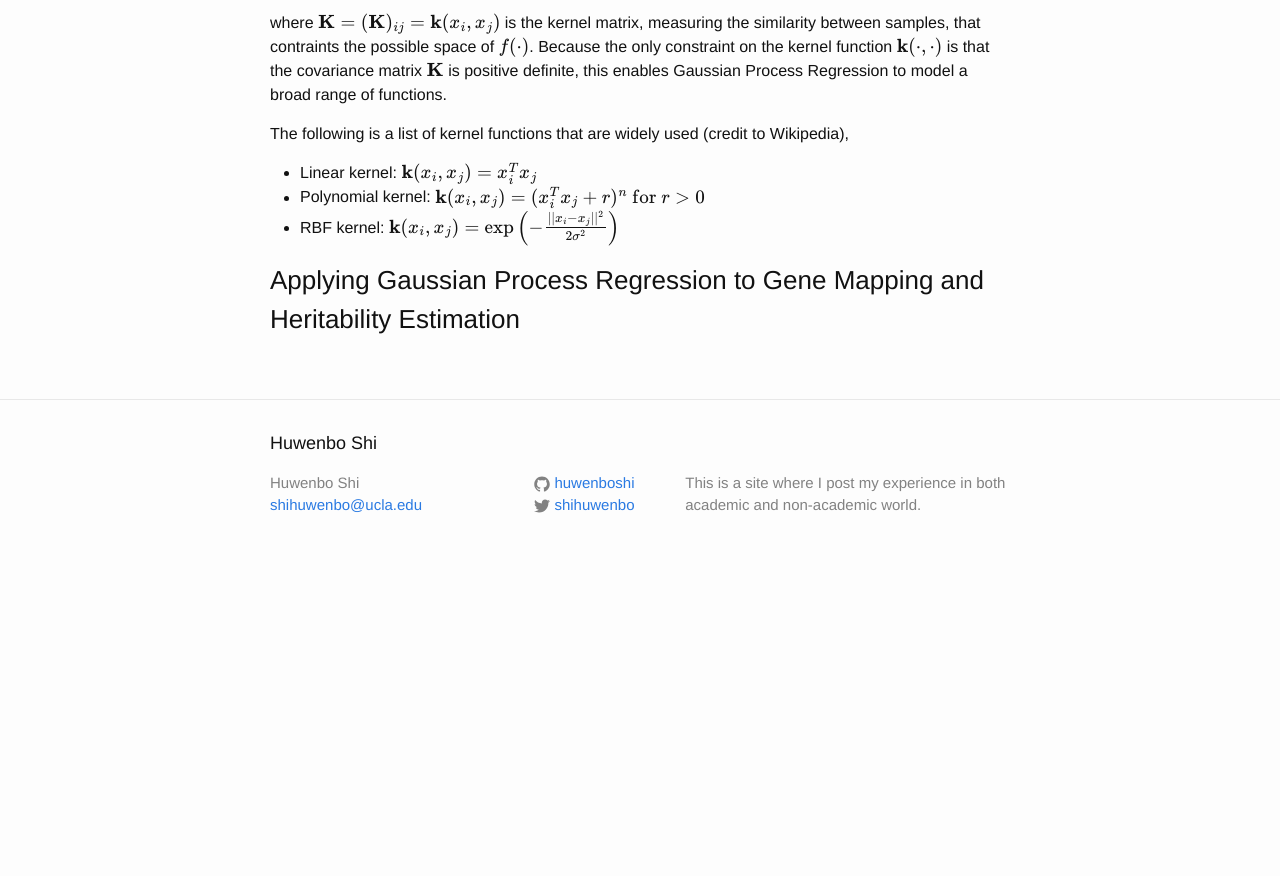
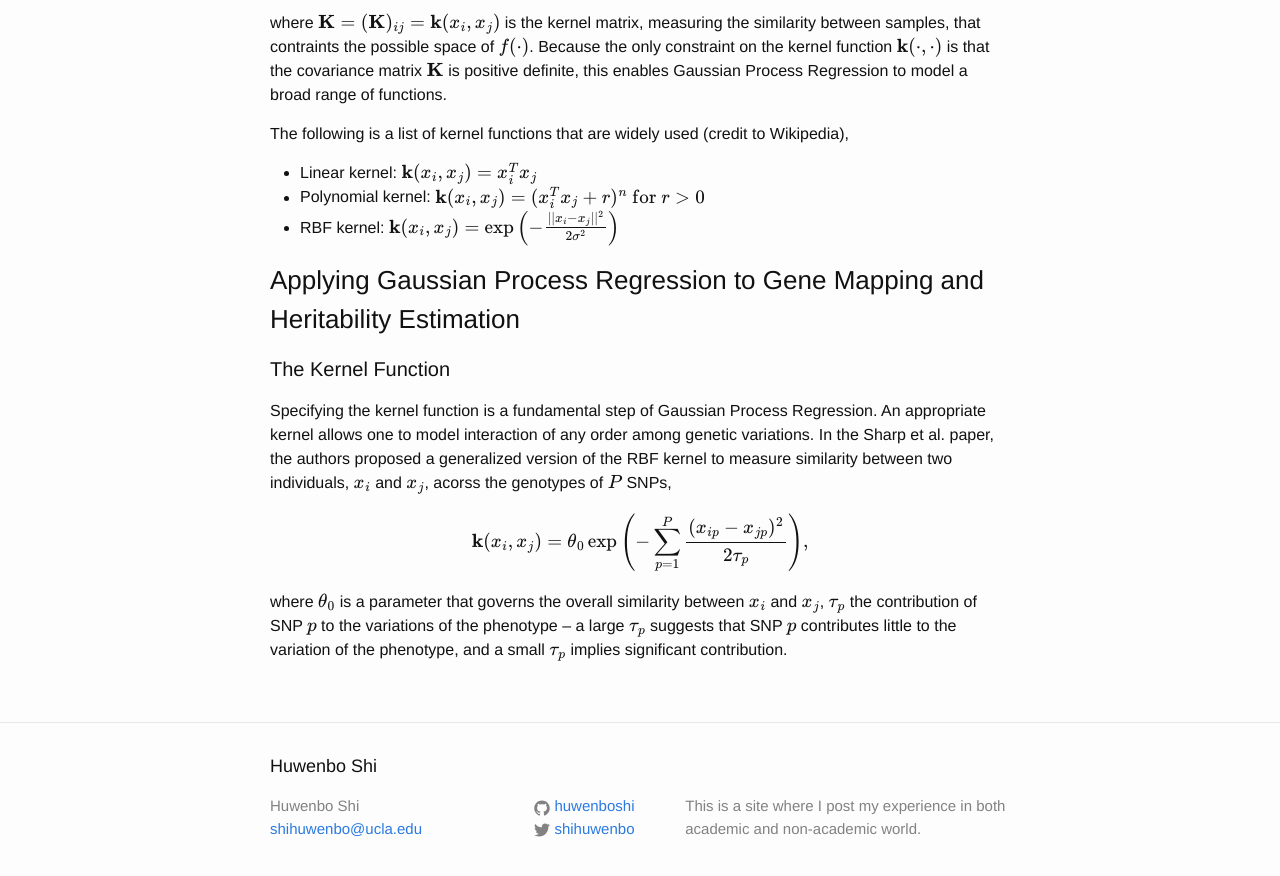
Before and after one commit to huwenboshi/huwenboshi.github.io, a Jekyll site: the page built from _posts/2017-02-06-heritability-via-gaussian-process-regression.markdown, in a window 1280 px wide and 900 px high, scrolled down 1750 px. Shown: the top 876 px of the window. Built offline with Jekyll 4.4.1, drawn with Linux system fonts in a browser that asks for light colours; formulas are drawn with MathJax 3; before the commit the page ends 2327 px from its top, so only the background shows below that.

Commit message:
updated post

```diff
--- a/_posts/2017-02-06-heritability-via-gaussian-process-regression.markdown
+++ b/_posts/2017-02-06-heritability-via-gaussian-process-regression.markdown
@@ -82,3 +82,13 @@ The following is a list of kernel functions that are widely used (credit to Wiki
 - RBF kernel: \\( \mathbf{k}(x_i, x_j) = \exp \left( - { {\|\|x\_i - x\_j\|\|^2} \over {2\sigma^2} } \right)\\)
 
 ### Applying Gaussian Process Regression to Gene Mapping and Heritability Estimation
+
+#### The Kernel Function
+
+Specifying the kernel function is a fundamental step of Gaussian Process Regression. An appropriate kernel allows one to
+model interaction of any order among genetic variations. In the Sharp et al. paper, the authors proposed a generalized version of
+the RBF kernel to measure similarity between two individuals, \\( x\_i \\) and \\( x\_j \\), acorss the genotypes of \\( P \\) SNPs,
+\\[ \mathbf{k}(x_i, x_j) = \theta_0 \exp \left( -\sum\_{p=1}^P { {(x\_{ip}-x\_{jp})^2} \over {2 \tau\_p} } \right), \\]
+where \\( \theta\_0 \\) is a parameter that governs the overall similarity between \\( x\_i \\) and \\( x\_j \\), \\( \tau\_p \\)
+the contribution of SNP \\( p \\) to the variations of the phenotype -- a large \\( \tau\_p \\) suggests that SNP \\( p \\)
+contributes little to the variation of the phenotype, and a small \\( \tau\_p \\) implies significant contribution.
```
